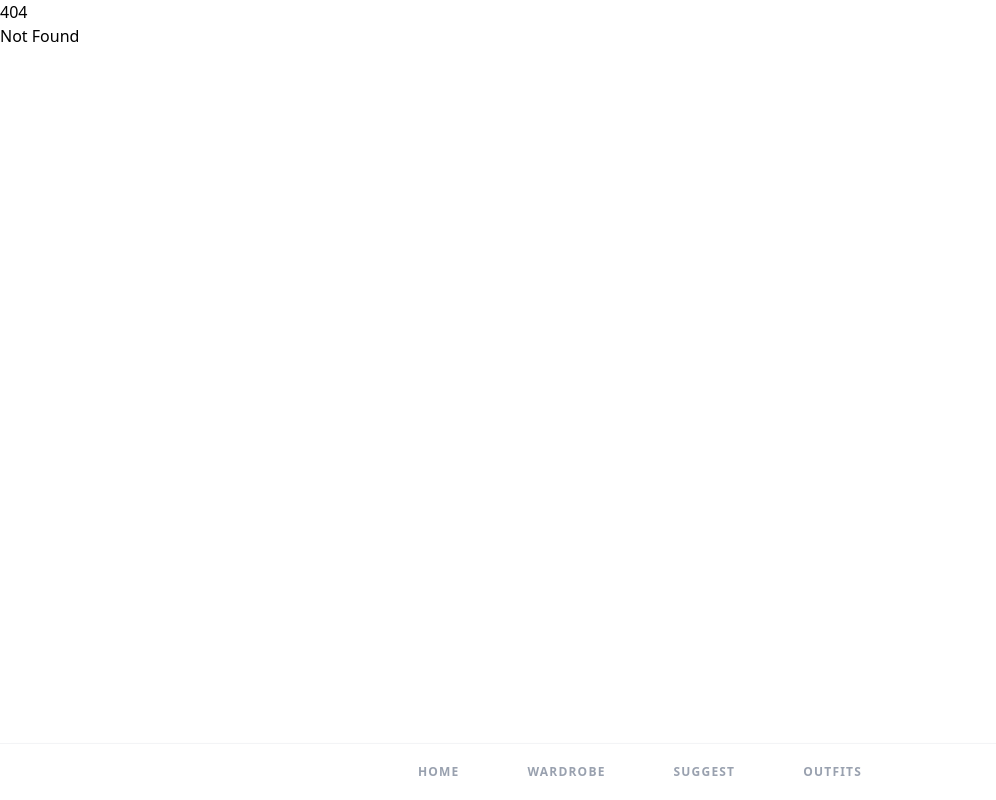
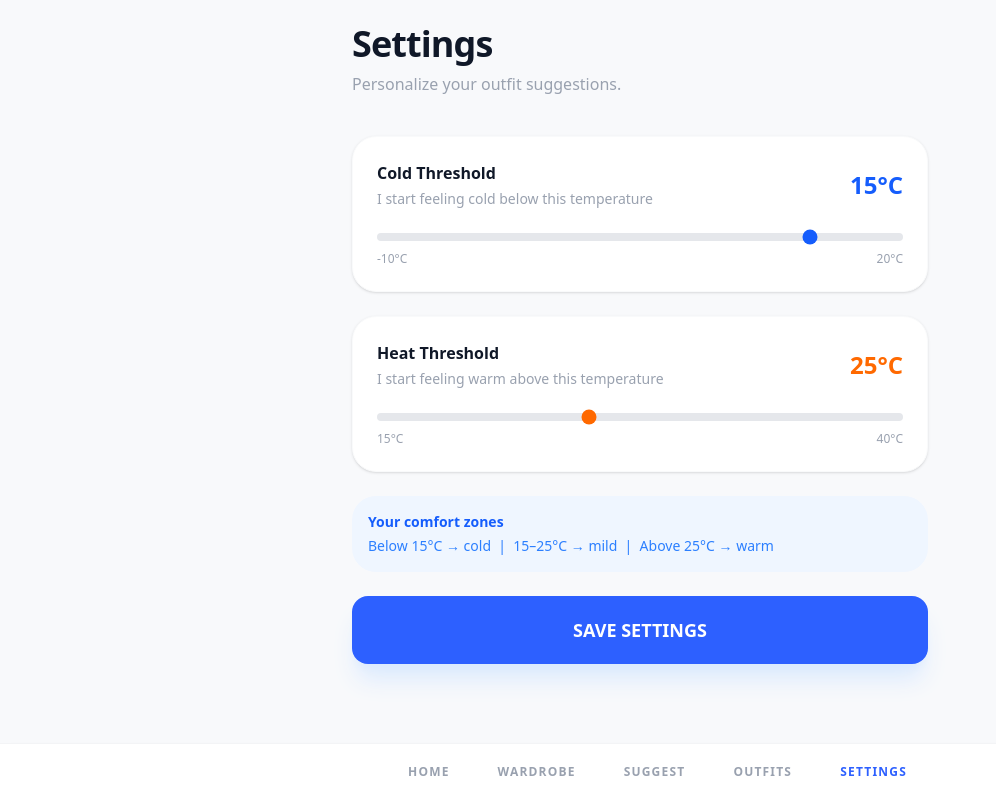
Before and after one commit to azraemeksiz/Outfit-Manager, a SvelteKit app: page /settings in a window 1280 px wide. Before the commit this address had no page. Shown: the whole page, without its empty margins (0-996 px from the left). Built offline with nearby package versions, Linux system fonts and the light colour scheme; no server answers.

Commit message:
Added settings page and change cold and hot weather treshold options

```diff
--- a/src/routes/+layout.svelte
+++ b/src/routes/+layout.svelte
@@ -10,6 +10,7 @@
     { href: '/wardrobe', label: 'Wardrobe' },
     { href: '/suggest', label: 'Suggest' },
     { href: '/outfits', label: 'Outfits' },
+    { href: '/settings', label: 'Settings' },
   ];
 
   const hideNavRoutes = ['/login', '/register', '/forgot-password'];
--- /dev/null
+++ b/src/routes/settings/+page.svelte
@@ -0,0 +1,132 @@
+<script lang="ts">
+  import { onMount } from 'svelte';
+  import { supabase } from '$lib/supabase';
+
+  let coldThreshold = 15;
+  let heatThreshold = 25;
+  let loading = true;
+  let saving = false;
+  let message = '';
+
+  onMount(async () => {
+    const { data: { user } } = await supabase.auth.getUser();
+    if (user) {
+      const { data } = await supabase
+        .from('profiles')
+        .select('cold_threshold_pref, heat_threshold_pref')
+        .eq('id', user.id)
+        .single();
+      if (data) {
+        coldThreshold = data.cold_threshold_pref ?? 15;
+        heatThreshold = data.heat_threshold_pref ?? 25;
+      }
+    }
+    loading = false;
+  });
+
+  async function saveSettings() {
+    saving = true;
+    message = '';
+    const { data: { user } } = await supabase.auth.getUser();
+    if (!user) { saving = false; return; }
+
+    const { error } = await supabase
+      .from('profiles')
+      .update({
+        cold_threshold_pref: coldThreshold,
+        heat_threshold_pref: heatThreshold
+      })
+      .eq('id', user.id);
+
+    if (error) {
+      message = `Error: ${error.message}`;
+    } else {
+      message = 'Settings saved!';
+      setTimeout(() => message = '', 2000);
+    }
+    saving = false;
+  }
+</script>
+
+<div class="min-h-screen bg-[#F8F9FB] pb-24 p-6 font-sans">
+  <div class="max-w-xl mx-auto">
+    <header class="mb-10">
+      <h1 class="text-4xl font-black text-gray-900 tracking-tight">Settings</h1>
+      <p class="text-gray-400 mt-2">Personalize your outfit suggestions.</p>
+    </header>
+
+    {#if loading}
+      <div class="flex justify-center py-16">
+        <div class="animate-spin rounded-full h-10 w-10 border-t-2 border-b-2 border-blue-600"></div>
+      </div>
+    {:else}
+      <div class="space-y-6">
+
+        <div class="bg-white rounded-[24px] p-6 shadow-sm border border-gray-50">
+          <div class="flex items-center justify-between mb-2">
+            <div>
+              <p class="font-black text-gray-900">Cold Threshold</p>
+              <p class="text-sm text-gray-400 mt-1">I start feeling cold below this temperature</p>
+            </div>
+            <span class="text-2xl font-black text-blue-600">{coldThreshold}°C</span>
+          </div>
+          <input
+            type="range"
+            min="-10"
+            max="20"
+            step="1"
+            bind:value={coldThreshold}
+            class="w-full h-2 bg-gray-200 rounded-full appearance-none cursor-pointer accent-blue-600 mt-4"
+          />
+          <div class="flex justify-between text-xs text-gray-400 mt-1">
+            <span>-10°C</span>
+            <span>20°C</span>
+          </div>
+        </div>
+
+        <div class="bg-white rounded-[24px] p-6 shadow-sm border border-gray-50">
+          <div class="flex items-center justify-between mb-2">
+            <div>
+              <p class="font-black text-gray-900">Heat Threshold</p>
+              <p class="text-sm text-gray-400 mt-1">I start feeling warm above this temperature</p>
+            </div>
+            <span class="text-2xl font-black text-orange-500">{heatThreshold}°C</span>
+          </div>
+          <input
+            type="range"
+            min="15"
+            max="40"
+            step="1"
+            bind:value={heatThreshold}
+            class="w-full h-2 bg-gray-200 rounded-full appearance-none cursor-pointer accent-orange-500 mt-4"
+          />
+          <div class="flex justify-between text-xs text-gray-400 mt-1">
+            <span>15°C</span>
+            <span>40°C</span>
+          </div>
+        </div>
+
+        <div class="bg-blue-50 rounded-[24px] p-4">
+  <p class="text-sm text-blue-600 font-bold">Your comfort zones</p>
+  <p class="text-sm text-blue-500 mt-1">
+    Below {coldThreshold}°C → cold  &nbsp;|&nbsp;
+    {coldThreshold}–{heatThreshold}°C → mild  &nbsp;|&nbsp;
+    Above {heatThreshold}°C → warm
+  </p>
+</div>
+
+        {#if message}
+          <div class="p-4 rounded-2xl text-center text-sm font-bold {message.includes('Error') ? 'bg-red-50 text-red-500' : 'bg-green-50 text-green-500'}">
+            {message}
+          </div>
+        {/if}
+
+        <button on:click={saveSettings} disabled={saving}
+          class="w-full bg-[#2D60FF] text-white py-5 rounded-2xl font-black text-lg shadow-xl shadow-blue-100 hover:scale-[1.02] active:scale-95 transition-all disabled:opacity-50">
+          {saving ? 'SAVING...' : 'SAVE SETTINGS'}
+        </button>
+
+      </div>
+    {/if}
+  </div>
+</div>
--- a/src/routes/suggest/+page.svelte
+++ b/src/routes/suggest/+page.svelte
@@ -44,17 +44,30 @@
       return;
     }
 
+    let attempts = 0;
+    const maxAttempts = 6;
+
+    const tryGet = () => {
+      attempts++;
       navigator.geolocation.getCurrentPosition(
         async (pos) => {
           await fetchWeather(pos.coords.latitude, pos.coords.longitude);
         },
         (e) => {
+          if (attempts < maxAttempts) {
+            setTimeout(tryGet, 1500);
+          } else {
             weatherError = 'Could not fetch weather data.';
             weatherLoading = false;
+          }
         },
         { timeout: 10000, enableHighAccuracy: false, maximumAge: 0 }
       );
+    };
+
+    tryGet();
   }
+
 
   onMount(async () => {
     const { data: { user } } = await supabase.auth.getUser();
@@ -244,10 +257,18 @@ function filterItems(allItems: any[]): any[] {
 
   function getScoreReasons(suggestion: any): string[] {
     const reasons: string[] = [];
-    if (weatherError) reasons.push('Weather unavailable — color-based suggestion 🎨');
-    else if (temperature !== null && temperature < coldThreshold) reasons.push('Cold weather appropriate ❄️');
-    else if (temperature !== null && temperature > heatThreshold) reasons.push('Warm weather appropriate ☀️');
-    else if (temperature !== null) reasons.push('Mild weather appropriate 🌤️');
+
+    if (occasion === 'Indoor') {
+      reasons.push('Indoor outfit — weather not considered 🏠');
+    } else if (weatherError) {
+      reasons.push('Weather unavailable — color-based suggestion 🎨');
+    } else if (temperature !== null && temperature < coldThreshold) {
+      reasons.push('Cold weather appropriate ❄️');
+    } else if (temperature !== null && temperature > heatThreshold) {
+      reasons.push('Warm weather appropriate ☀️');
+    } else if (temperature !== null) {
+      reasons.push('Mild weather appropriate 🌤️');
+    }
 
     const top = suggestion.items.find((i: any) => i.category === 'top');
     const bottom = suggestion.items.find((i: any) => i.category === 'bottom');
```
Lines whose indentation alone changed are shown as unchanged.
